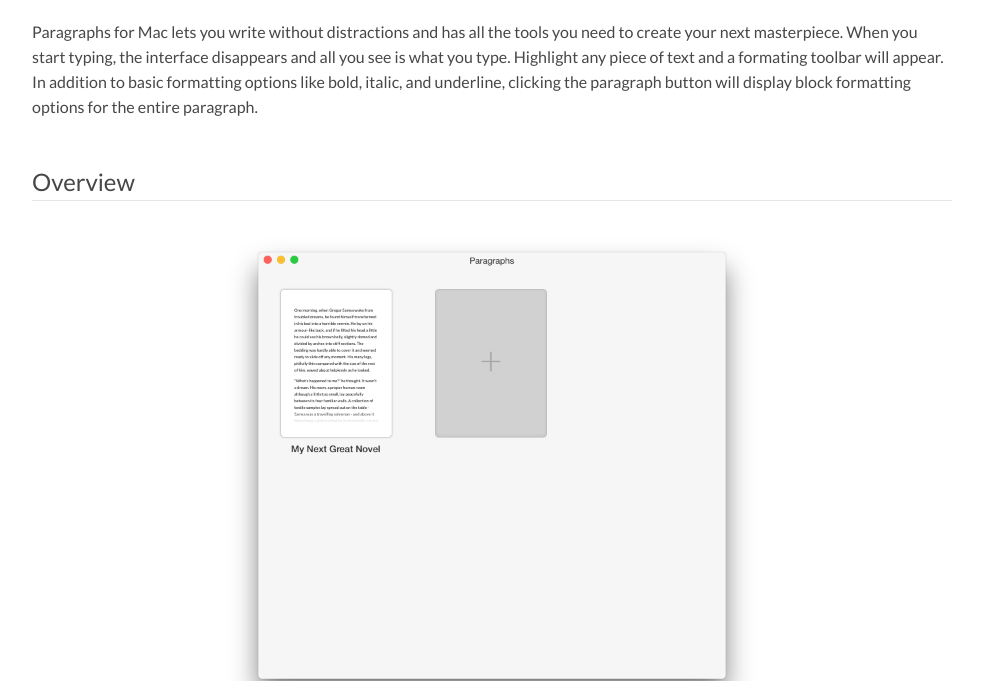
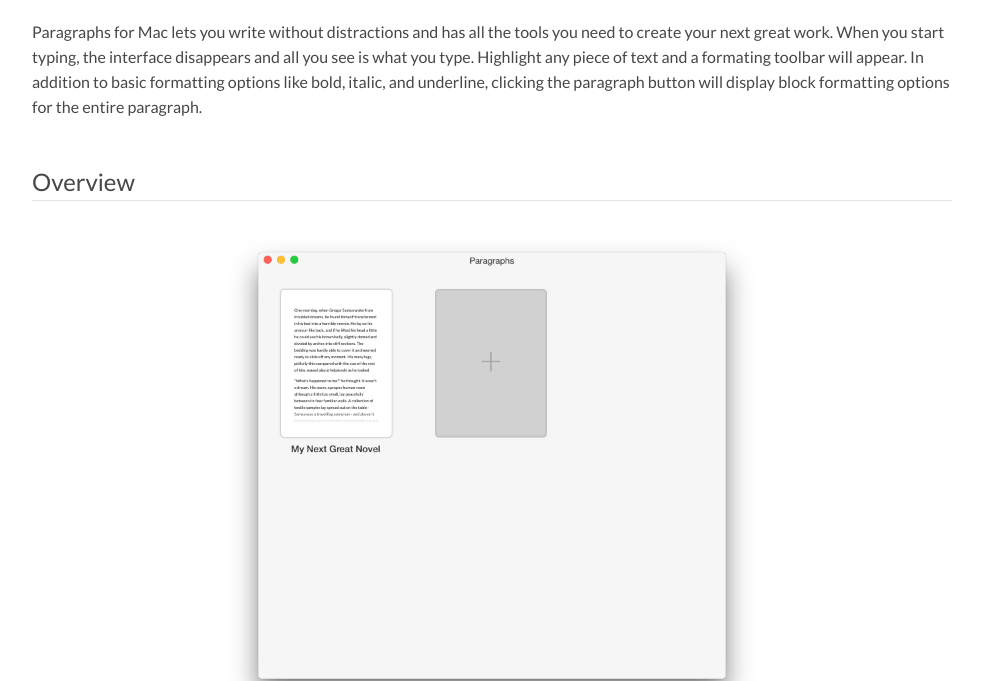
Before and after one commit to Triplane/paragraphs-site, a website: page help/index.html in a window 1280 px wide. Shown: the part 141-822 px from the top of the page, without its empty margins (148-1131 px from the left). Drawn offline with Linux system fonts and the light colour scheme.

Commit message:
wording on help page

```diff
--- a/help/index.html
+++ b/help/index.html
@@ -24,7 +24,7 @@
 			<div class="wrapper cf no-padding-bottom">
 				<h1>Paragraphs Help</h1>
 				<div>
-					Paragraphs for Mac lets you write without distractions and has all the tools you need to create your next masterpiece. When you start typing, the interface disappears and all you see is what you type. Highlight any piece of text and a formating toolbar will appear. In addition to basic formatting options like bold, italic, and underline, clicking the paragraph button will display block formatting options for the entire paragraph.
+					Paragraphs for Mac lets you write without distractions and has all the tools you need to create your next great work. When you start typing, the interface disappears and all you see is what you type. Highlight any piece of text and a formating toolbar will appear. In addition to basic formatting options like bold, italic, and underline, clicking the paragraph button will display block formatting options for the entire paragraph.
 				</div>
 
 				<h2>Overview</h2>
```
